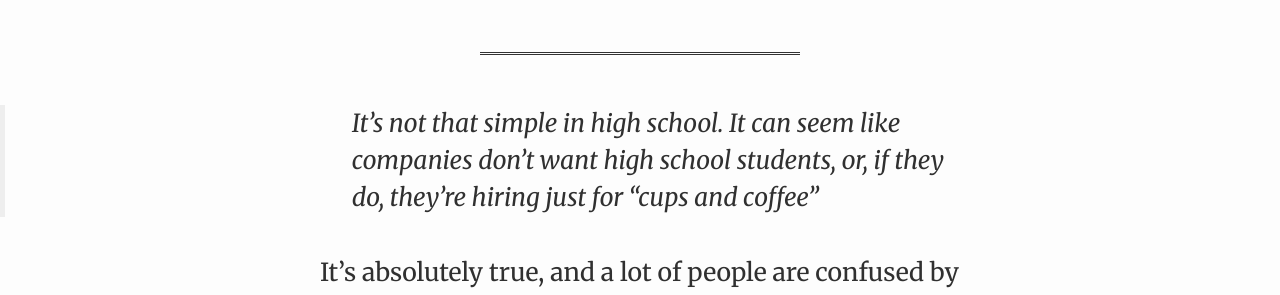
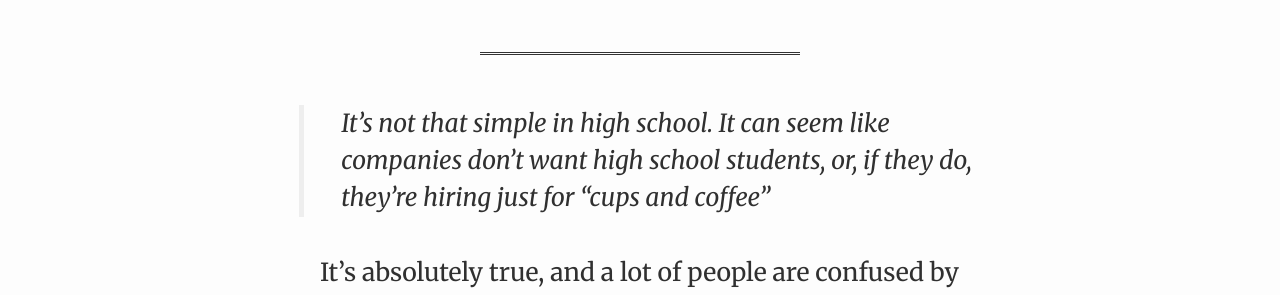
Before and after one commit to irosenb/blog, a Jekyll site: the page built from _posts/2013-08-15-how-i-became-an-intern-as-a-high-school-student.markdown, in a window 1280 px wide. Shown: the part 584-879 px from the top of the page. Built offline with Jekyll 4.4.1, drawn with Linux system fonts in a browser that asks for light colours; Markdown is read by kramdown in place of the engine named in the settings.

Commit message:
centered blockquote

```diff
--- a/css/typography.css
+++ b/css/typography.css
@@ -73,9 +73,16 @@ p.lead + p {
 
 }
 
-blockquote {border-left:5px solid #eee; padding-left:1.5em; margin:1em 0;}
-p > blockquote {
+blockquote {
+  border-left:5px solid #eee;
+  padding-left:1.5em;
+  margin: 0 auto;
+  width: 50%;
+}
+
+blockquote p {
   width: 100%;
+
 }
 
 blockquote small {display:block; line-height:1.7em;}
```
